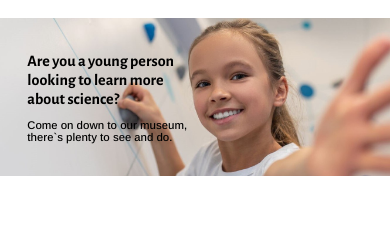
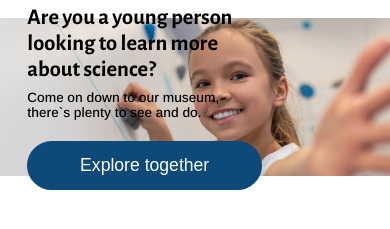
Before and after one commit to WeronikaMartinsen/Semester-Project-1, a plain HTML site: page index.html in a window 390 px wide. Shown: the part 59-288 px from the top of the page. Drawn offline with nearby package versions, Linux system fonts and the light colour scheme.

Commit message:
working on header

```diff
--- a/css/home.css
+++ b/css/home.css
@@ -24,5 +24,5 @@
   font-weight: 500;
 }
 .hero-overlay-paragraph {
-  margin-top: 1.2em;
+  margin-top: 0.8em;
 }
--- a/css/mediaquery.css
+++ b/css/mediaquery.css
@@ -22,7 +22,7 @@
     font-size: 1.4em;
   }
   .hero-overlay-paragraph {
-    font-size: 0.5em;
+    font-size: 0.6em;
   }
   ul {
     position: fixed;
@@ -53,10 +53,11 @@
   }
 }
 @media (max-width: 500px) {
-  h1 {
-    font-size: 1em;
+  .hero-overlay-text {
+    top: 143%;
+    left: 25%;
   }
-  .hero-overlay-paragraph {
-    font-size: 0.5em;
+  .break-h1 {
+    display: inline-block;
   }
 }
--- a/css/styles.css
+++ b/css/styles.css
@@ -1,7 +1,7 @@
 :root {
   --background-color-1: #75bfe7;
   --background-color-1: #8d8d8d;
-  --hover-color: rgba(178, 211, 225, 0.19);
+  --hover-color: #75bfe7;
   --active-color: #75bfe7;
   --headings-color: #1f1410;
   --paragraph-color: #474747;
@@ -9,7 +9,7 @@
   --paragraph-family: "Arimo", sans-serif;
   --button-default-background-color: #0d4979;
   --button-default-color: white;
-  --radius-default: 5px;
+  --radius-default: 2em;
 }
 * {
   margin: 0;
@@ -49,7 +49,7 @@ nav ul li a {
 }
 a.active,
 a:hover {
-  color: var(--background-color-1);
+  color: var(--hover-color);
   transition: 0.5s;
 }
 .menu-icon {
@@ -65,5 +65,19 @@ a:hover {
 h1 {
   font-size: 2.5em;
 }
-p {
+.btn-cta {
+  font-size: 1.1em;
+  padding: 0.8em 3em;
+  border-radius: var(--radius-default);
+  background-color: var(--button-default-background-color);
+  border: 0;
+  color: var(--button-default-color);
 }
+.btn-big {
+  margin-top: 1.2em;
+}
+.btn-cta:active,
+.btn-cta:hover {
+  background-color: var(--hover-color);
+  transition: 0.5s;
+}
--- a/index.html
+++ b/index.html
@@ -66,6 +66,14 @@
               <p class="h1-paragraph">Come on down to our museum,</p>
               <p class="h1-paragraph">there`s plenty to see and do.</p>
             </div>
+            <button
+              class="btn-cta btn-big"
+              onclick="location.href='#'"
+              type="button"
+            >
+              Explore together
+            </button>
+          </div>
         </div>
       </section>
     </header>
```
